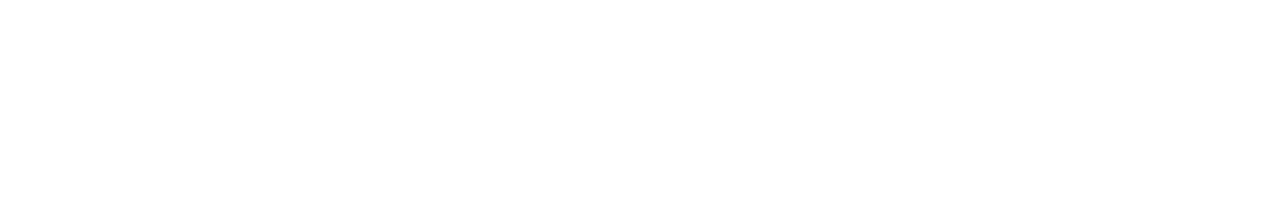
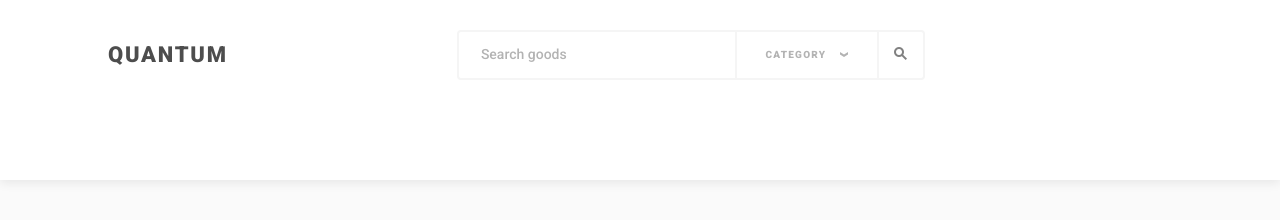
Before and after one commit to duracell27/quantum-convert2, a plain HTML site: page index.html in a window 1280 px wide. Drawn offline with Linux system fonts and the light colour scheme.

Commit message:
1 lesson ready

```diff
--- a/index.html
+++ b/index.html
@@ -5,12 +5,47 @@
 	<meta charset="UTF-8">
 	<meta name="viewport" content="width=device-width, initial-scale=1.0">
 	<title>Quantum</title>
+	<link rel="preconnect" href="https://fonts.gstatic.com">
+	<link href="https://fonts.googleapis.com/css2?family=Roboto:wght@300;400;500;700;900&display=swap" rel="stylesheet">
 	<link rel="stylesheet" href="css/main.css">
 </head>
 
 <body>
 
+	<div class="header">
+		<div class="header__container">
+			<div class="header__logo">QUANTUM</div>
+			<form class="header__search">
+				<div class="header__search-input-wrapper">
+					<input name="search" class="header__search-input" type="text" placeholder="Search goods">
+				</div>
+				<div class="header__search-dropdown">
 
+					<div data-select class="header-select">
+						<div data-select-title class="header-select__title">CATEGORY</div>
+						<div class="header-select__dropdown hidden">
+							<div data-select-item="Mobile" class="header-select__dropdown-item">Mobile</div>
+							<div data-select-item="Tablets" class="header-select__dropdown-item">Tablets</div>
+							<div data-select-item="Mac book" class="header-select__dropdown-item">Mac book</div>
+						</div>
+					</div>
+
+					<select class="hidden" name="category" id="category" value=''>
+						<option value="none">CATEGOTY</option>
+						<option value="Mobile">Mobile</option>
+						<option value="Tablets">Tablets</option>
+						<option value="Mac book">Mac Book</option>
+					</select>
+				</div>
+				<div class="header__search-button-wrapper">
+					<button class="header__search-button" type="submit"><img src="img/search-icon.png"
+							alt="search-icon"></button>
+				</div>
+			</form>
+			<div class="header__buttons"></div>
+		</div>
+	</div>
+	<script src="js/main.js"></script>
 </body>
 
 </html>
--- /dev/null
+++ b/js/main.js
@@ -0,0 +1,13 @@
+const selectElement = document.querySelector('[data-select]');
+const selectReal = document.querySelector('#category');
+
+selectElement.addEventListener('click', function (e) {
+	if (e.target.hasAttribute('data-select-item')) {
+		const itemTitle = e.target.dataset.selectItem;
+		e.target.closest('[data-select]').querySelector('[data-select-title]').innerText = itemTitle;
+		e.target.closest('[data-select]').querySelector('.header-select__dropdown').classList.toggle('hidden');
+		selectReal.value = itemTitle;
+	} else {
+		this.querySelector('.header-select__dropdown').classList.toggle('hidden');
+	}
+})
--- /dev/null
+++ b/scss/base/_base.scss
@@ -0,0 +1,16 @@
+* {
+  box-sizing: border-box;
+}
+body {
+  background-color: #fafafa;
+  margin: 0;
+  padding: 0;
+  font-family: "Roboto", sans-serif;
+}
+.container {
+  max-width: 1110px;
+  margin: 0 auto;
+}
+.hidden {
+  display: none;
+}
--- /dev/null
+++ b/scss/base/_vars.scss
@@ -0,0 +1 @@
+$black: #000;
--- /dev/null
+++ b/scss/blocks/header-select.scss
@@ -0,0 +1,61 @@
+.header-select {
+  width: 100%;
+  height: 100%;
+  display: flex;
+  justify-content: center;
+  align-items: center;
+  position: relative;
+  cursor: pointer;
+}
+.header-select__title {
+  position: relative;
+  width: 83px;
+  color: #b3b3b3;
+  font-size: 10px;
+  font-weight: 900;
+  line-height: 1;
+  text-transform: uppercase;
+  letter-spacing: 1.25px;
+  cursor: pointer;
+  &::after {
+    content: "";
+    display: block;
+    width: 8px;
+    height: 5px;
+    background-image: url("../../img/arrow-icon.svg");
+    // background: no-repeat;
+    // background-size: cover;
+    position: absolute;
+    top: 2px;
+    right: 0;
+  }
+}
+.header-select__dropdown {
+  position: absolute;
+  top: 100%;
+  left: -2px;
+  right: -2px;
+  border-radius: 0 0 4px 4px;
+  border: 2px solid #f5f5f5;
+}
+
+.header-select__dropdown-item {
+  color: #b3b3b3;
+  font-size: 10px;
+  font-weight: 900;
+  line-height: 1;
+  text-transform: uppercase;
+  letter-spacing: 1.25px;
+  height: 50px;
+  display: flex;
+  padding-left: 29px;
+  align-items: center;
+  cursor: pointer;
+  background-color: #fff;
+  & + .header-select__dropdown-item {
+    border-top: 2px solid #f5f5f5;
+  }
+  &:hover {
+    background-color: rgb(252, 252, 252);
+  }
+}
--- /dev/null
+++ b/scss/blocks/header.scss
@@ -0,0 +1,71 @@
+.header {
+  background-color: #fff;
+  height: 180px;
+  box-shadow: 0 3px 10px rgba($black, 0.08);
+}
+
+.header__container {
+  max-width: 1110px;
+  margin: 0 auto;
+  display: flex;
+  justify-content: space-between;
+  align-items: center;
+  padding-left: 23px;
+  padding-right: 41px;
+  padding-top: 30px;
+}
+.header__logo {
+  color: #4d4d4d;
+  font-size: 22px;
+  line-height: 1;
+  font-weight: 900;
+  text-transform: uppercase;
+  letter-spacing: 1.76px;
+}
+.header__search {
+  width: 468px;
+  height: 50px;
+  border-radius: 4px;
+  border: 2px solid #f5f5f5;
+  display: flex;
+}
+.header__search-input-wrapper {
+  width: 278px;
+  padding: 0 20px;
+  display: flex;
+  align-items: center;
+  border-right: 2px solid #f5f5f5;
+}
+.header__search-input {
+  width: 100%;
+  color: #535353;
+  font-family: inherit;
+  font-size: 14px;
+  font-weight: 500;
+  line-height: 2.14;
+  border: none;
+  outline: none;
+  &::placeholder {
+    color: #b3b3b3;
+  }
+}
+.header__search-dropdown {
+  width: 142px;
+  border-right: 2px solid #f5f5f5;
+  display: flex;
+  align-items: center;
+  justify-content: center;
+}
+.header__search-button-wrapper {
+  flex-grow: 1;
+}
+.header__search-button {
+  width: 100%;
+  height: 100%;
+  background-color: transparent;
+  border: none;
+  padding: 0;
+  cursor: pointer;
+}
+.header__buttons {
+}
--- a/scss/main.scss
+++ b/scss/main.scss
@@ -1,4 +1,4 @@
-body {
-  margin: 0;
-  padding: 0;
-}
+@import "base/base";
+@import "base/vars";
+@import "blocks/header";
+@import "blocks/header-select";
```
Also changed, not shown: css/main.css, img/arrow-icon.svg (added), img/search-icon.png (added).
